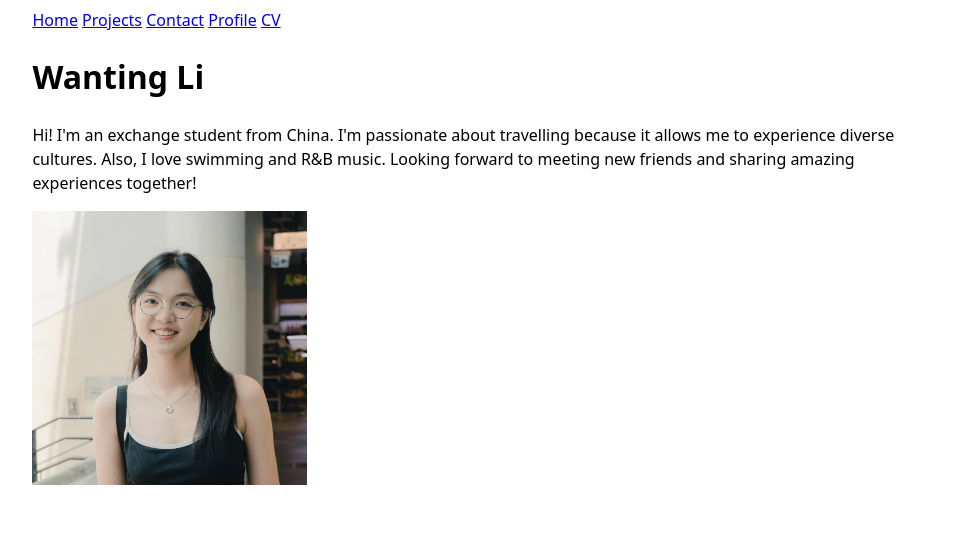
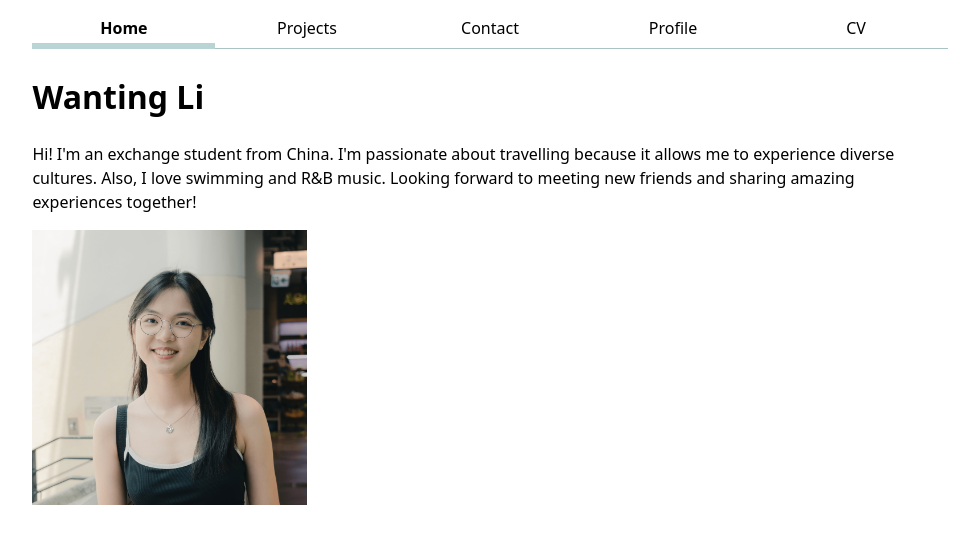
Before and after one commit to alkane7/portfolio, a plain HTML site: page index.html in a window 1280 px wide. Shown: the whole page, without its empty margins (150-1129 px from the left). Drawn offline with Linux system fonts and the light colour scheme.

Commit message:
Update style.css
Update style.css

Update style.css

Update style.css

Update style.css

Update style.css

update

```diff
--- a/index.html
+++ b/index.html
@@ -8,7 +8,7 @@
 </head>
 <body>
     <nav>
-        <a href="index.html">Home</a>
+        <a href="index.html" class="current">Home</a>
         <a href="projects/index.html">Projects</a>
         <a href="contact/index.html">Contact</a>
         <a href="https://github.com/alkane7" target="_blank">Profile</a>
--- a/style.css
+++ b/style.css
@@ -1,11 +1,8 @@
 body {
-    /* Set line height to 1.5 times the font size
-         and use the OS’s UI font as the website font
-       */
-    font: 100%/1.5 system-ui;
-    max-width: 100ch;
-    margin-inline: auto;
-    padding-inline: 1rem;
+  font: 100%/1.5 system-ui;
+  max-width: 100ch;
+  margin-inline: auto;
+  padding-inline: 1rem;
 }
 
 .container {
@@ -13,3 +10,43 @@ body {
   margin: auto;
   padding: 1rem;
 }
+
+
+nav {
+  display: flex;
+  list-style: none;
+  padding: 0;
+  margin: 0 0 1.5rem 0;
+  border-bottom: 1px solid oklch(80% 0.03 200);
+}
+
+nav a {
+  flex: 1;
+  text-align: center;
+  padding: 0.5em;
+  text-decoration: none;
+  color: inherit;
+  transition: all 0.3s ease;
+  position: relative;
+  margin-bottom: -1px;
+}
+
+
+nav a.current {
+  font-weight: bold;
+  border-bottom: 0.4em solid oklch(85% 0.03 200);
+  padding-bottom: calc(0.5em - 0.4em);
+}
+
+
+nav a:hover {
+  background-color: oklch(95% 0.01 200);
+}
+
+
+nav a:not(.current) {
+  border-bottom: 1px solid transparent;
+}
+
+nav a:not(.current):hover {
+  border-bottom-color: oklch(80% 0.03 200);
```
Also changed, not shown: contact/index.html (+1 -1 lines), cv/index.html (+1 -1 lines), projects/index.html (+1 -1 lines).
